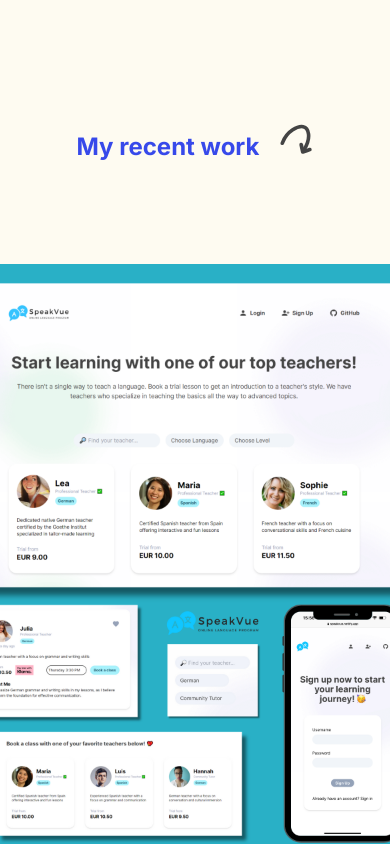
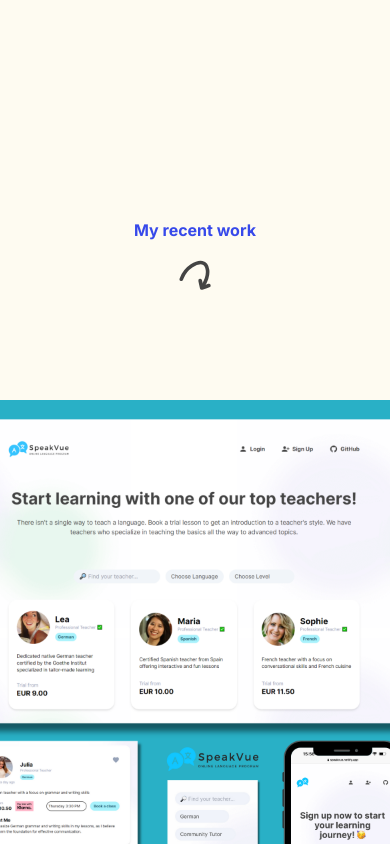
Before and after one commit to Neilly28/next-app, a Next.js app: page / in a window 390 px wide. Shown: the part 820-1664 px from the top of the page. Built offline with nearby package versions, Linux system fonts and the light colour scheme.

Commit message:
fixed mobile responsiveness

```diff
--- a/src/components/hero/hero.module.css
+++ b/src/components/hero/hero.module.css
@@ -87,6 +87,7 @@
     display: flex;
     flex-direction: column-reverse;
     height: 100vh;
+    margin-bottom: 96px;
     /* margin-top: -100px; */
   }
 
--- a/src/components/portfolio/portfolio.module.css
+++ b/src/components/portfolio/portfolio.module.css
@@ -54,7 +54,7 @@
   margin-top: 24px;
   display: flex;
   align-items: center;
-  justify-content: start;
+  justify-content: flex-start;
   gap: 12px;
 }
 
@@ -98,7 +98,7 @@
   .container {
     grid-template-columns: 1fr; /* Change to a single column layout */
     height: auto;
-    margin-bottom: 96px;
+    margin-bottom: 200px;
   }
 }
 
@@ -106,11 +106,18 @@
   .container {
     display: flex;
     flex-direction: column;
-    position: relative;
+    gap: 40px;
+    /* position: relative; */
+    /* gap: 40px; */
   }
 
   .arrowwrapper {
     margin-bottom: 96px;
+    flex-direction: column;
+  }
+
+  .arrowtext {
+    font-size: 16px;
   }
 
   .arrow {
@@ -137,12 +144,4 @@
     order: -1;
     border-radius: none;
   }
-
-  .buttons {
-    /* flex-direction: column; */
-  }
-
-  .live,
-  .github {
-  }
 }
```
